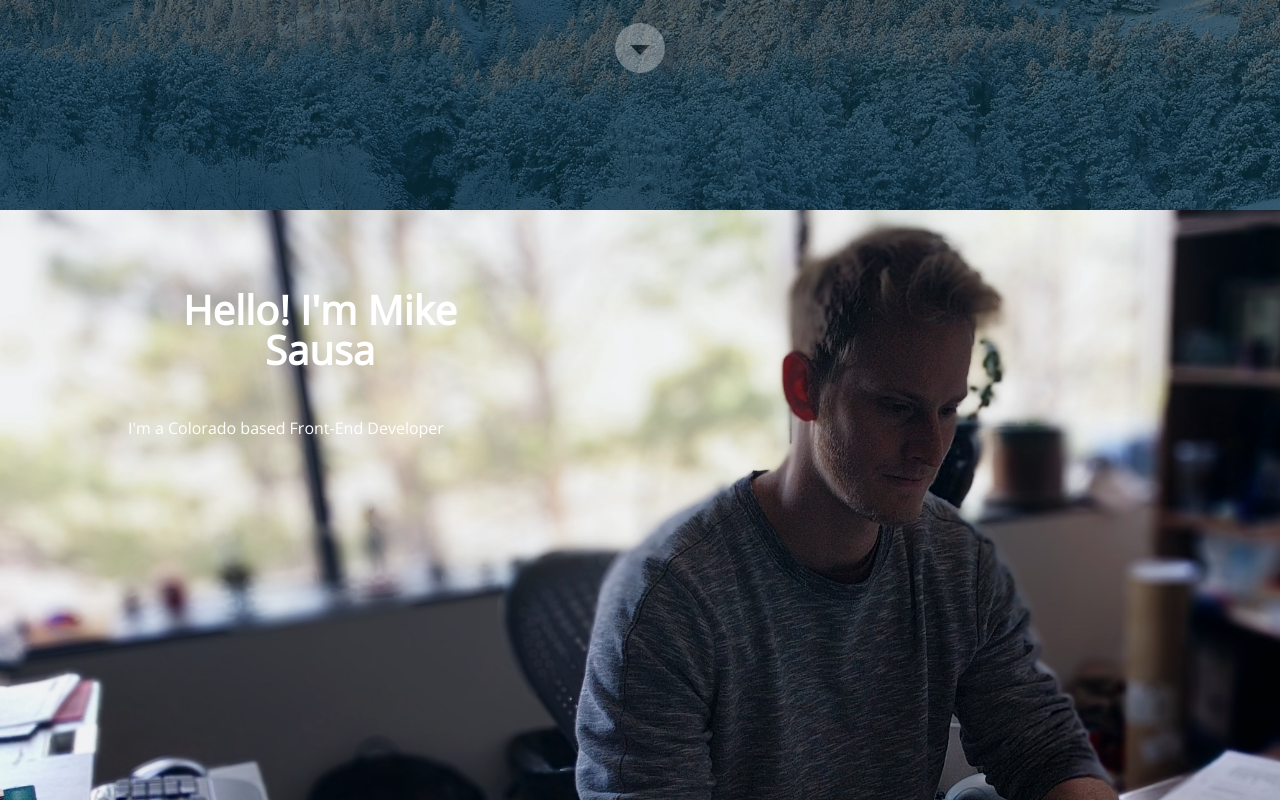
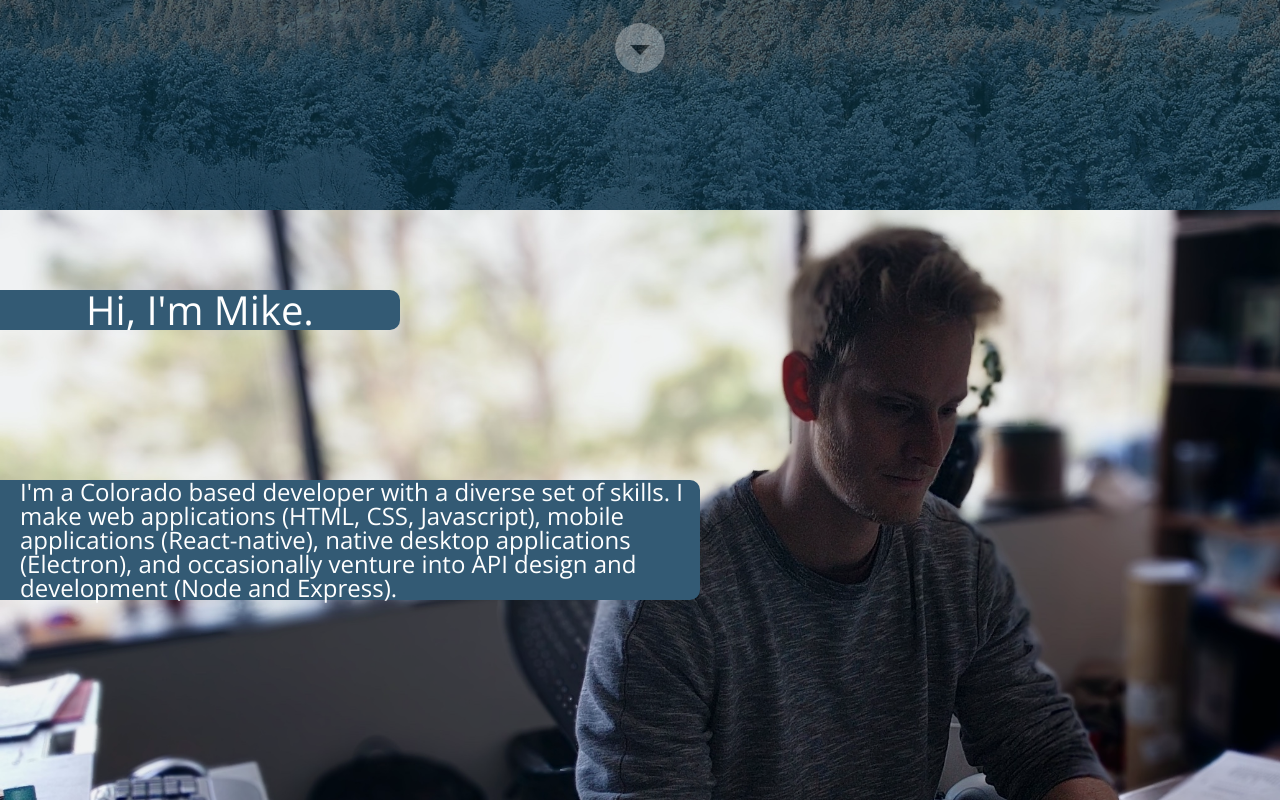
Before and after one commit to sikemausa/Portfolio, a React (Create React App) app: page / in a window 1280 px wide. Shown: the part 590-1390 px from the top of the page. Built offline with nearby package versions, Linux system fonts and the light colour scheme.

Commit message:
added about me text

```diff
--- a/src/components/About.js
+++ b/src/components/About.js
@@ -7,9 +7,11 @@ class About extends Component {
       <section id="about">
         <div id="about-me-photo">
           <div className="about-text">
-            <h1 className="about-title">Hello! I'm Mike Sausa</h1>
+            <h1 className="about-title">Hi, I'm Mike.</h1>
             <p className="about-description">
-              I'm a Colorado based Front-End Developer
+                I'm a Colorado based developer with a diverse set of skills. I make web applications (HTML, CSS, Javascript),
+                mobile applications (React-native), native desktop applications (Electron),
+                and occasionally venture into API design and development (Node and Express).
             </p>
           </div>
         </div>
--- a/src/styles/css/about.css
+++ b/src/styles/css/about.css
@@ -4,7 +4,7 @@ Error: Undefined variable: "$main-font-family".
 
 40:       bottom: 0;
 41:       margin: auto;
-42:       padding: 0 10%;
+42:       // padding: 0 10%;
 43:       text-align: center;
 44:       z-index: 1;
 45:       font-family: $main-font-family;
@@ -68,4 +68,4 @@ src/styles/scss/About.scss:45
 body:before {
   white-space: pre;
   font-family: monospace;
-  content: "Error: Undefined variable: \"$main-font-family\".\A         on line 45 of src/styles/scss/About.scss\A \A 40:       bottom: 0;\A 41:       margin: auto;\A 42:       padding: 0 10%;\A 43:       text-align: center;\A 44:       z-index: 1;\A 45:       font-family: $main-font-family;\A 46:       color: $main-font-color;\A 47:       transition: all 0.5s ;\A 48:   }\A 49: \A 50:   .about-title {"; }
+  content: "Error: Undefined variable: \"$main-font-family\".\A         on line 45 of src/styles/scss/About.scss\A \A 40:       bottom: 0;\A 41:       margin: auto;\A 42:       // padding: 0 10%;\A 43:       text-align: center;\A 44:       z-index: 1;\A 45:       font-family: $main-font-family;\A 46:       color: $main-font-color;\A 47:       transition: all 0.5s ;\A 48:   }\A 49: \A 50:   .about-title {"; }
--- a/src/styles/css/index.css
+++ b/src/styles/css/index.css
@@ -383,14 +383,12 @@ a .nav-link {
 .about-text {
   display: flex;
   flex-direction: column;
-  align-items: flex-start;
   position: absolute;
-  width: 50%;
+  width: 30%;
   top: 110%;
   left: 0;
   bottom: 0;
   margin: auto;
-  padding: 0 10%;
   text-align: center;
   z-index: 1;
   font-family: "Open Sans";
@@ -399,11 +397,21 @@ a .nav-link {
 
 .about-title {
   text-align: center;
-  font-size: 2.5em; }
+  font-size: 2.5em;
+  background-color: #335a74;
+  border-radius: 0 10px 10px 0;
+  width: 400px;
+  font-weight: 100; }
 
 .about-description {
-  margin-top: 50px;
-  text-align: center; }
+  padding-left: 20px;
+  margin-top: 150px;
+  text-align: left;
+  width: 700px;
+  font-size: 1.5em;
+  font-weight: 100;
+  background-color: #335a74;
+  border-radius: 0 10px 10px 0; }
 
 #contact {
   background-color: #335a74;
--- a/src/styles/scss/about.scss
+++ b/src/styles/scss/about.scss
@@ -32,14 +32,14 @@
   .about-text {
       display: flex;
       flex-direction: column;
-      align-items: flex-start;
+      // align-items: flex-start;
       position: absolute;
-      width: 50%;
+      width: 30%;
       top: 110%;
       left: 0;
       bottom: 0;
       margin: auto;
-      padding: 0 10%;
+      // padding: 0 10%;
       text-align: center;
       z-index: 1;
       font-family: $main-font-family;
@@ -50,9 +50,19 @@
   .about-title {
     text-align: center;
     font-size: 2.5em;
+    background-color: $header-color;
+    border-radius: 0 10px 10px 0;
+    width: 400px;
+    font-weight: 100;
   }
 
   .about-description {
-    margin-top: 50px;
-    text-align: center;
+    padding-left: 20px;
+    margin-top: 150px;
+    text-align: left;
+    width: 700px;
+    font-size: 1.5em;
+    font-weight: 100;
+    background-color: $header-color;
+    border-radius: 0 10px 10px 0;
   }
```
Also changed, not shown: 2 other files (tests, documents, lock files or other folders).
